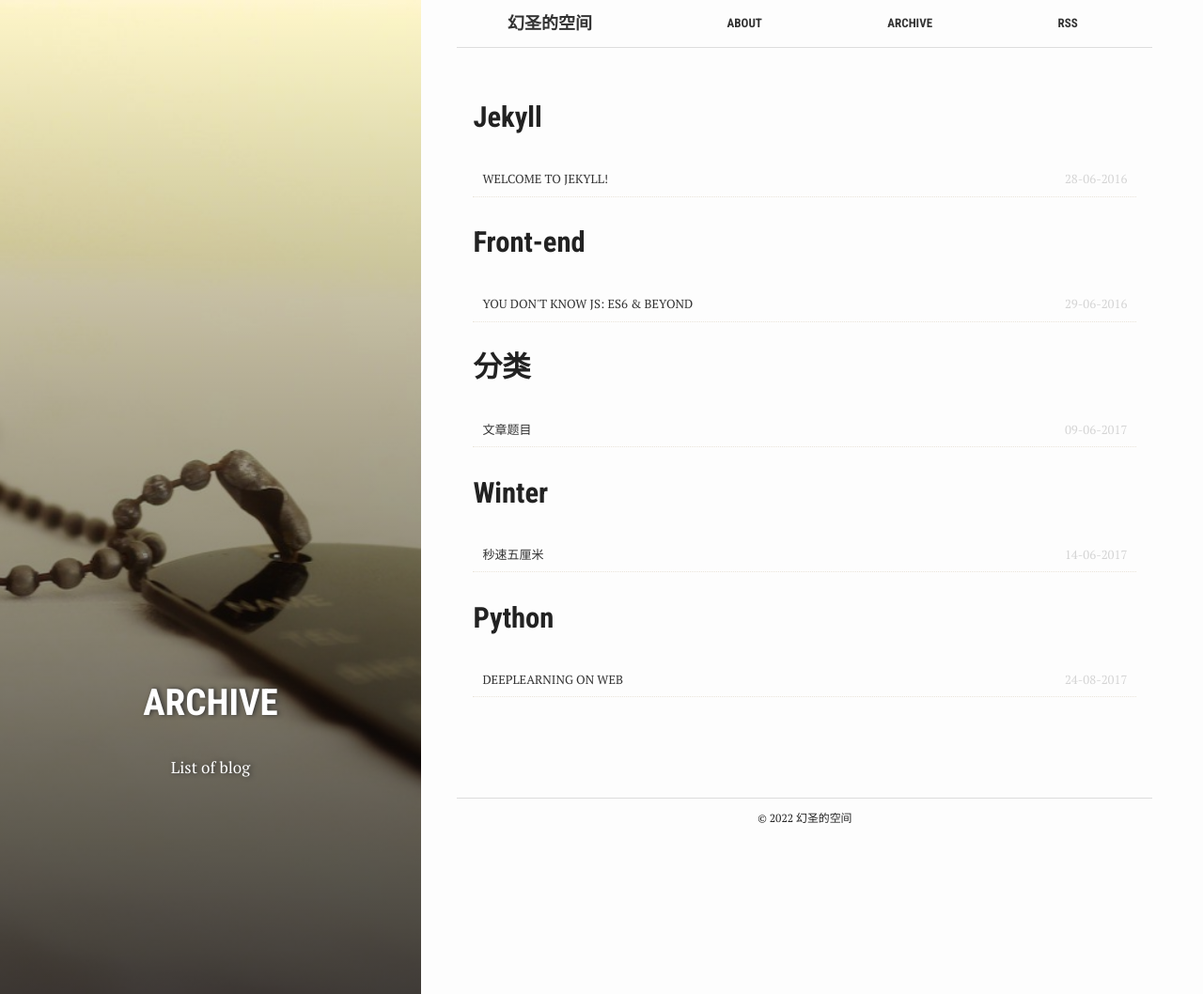
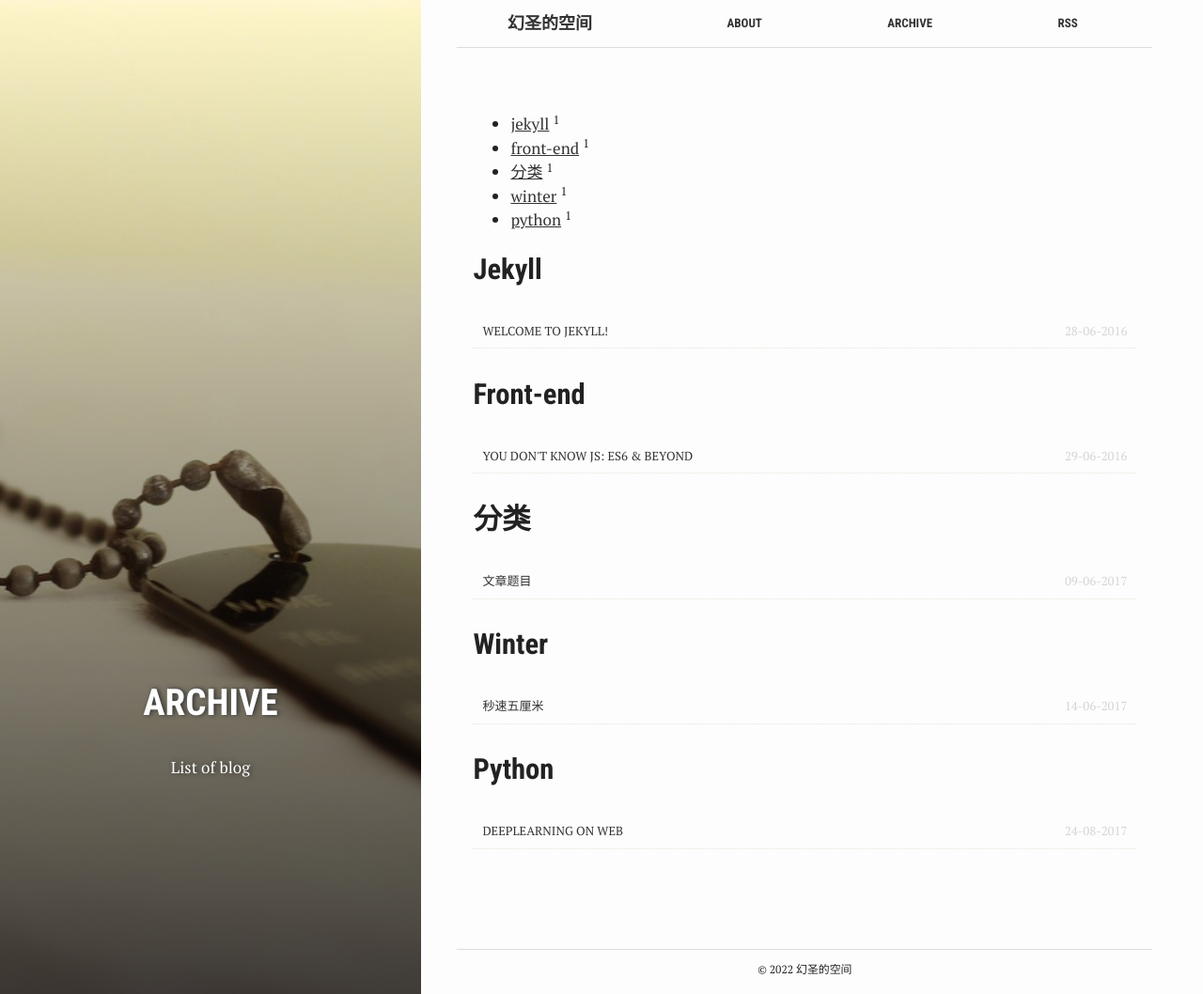
Before and after one commit to cheungwoonming/cheungwoonming.github.io, a Jekyll site: the page built from archive.md, in a window 1280 px wide and 1058 px high. Shown: the whole window at 94% size. Built offline with Jekyll 4.4.1, drawn with Linux system fonts in a browser that asks for light colours; comment, search, counter and statistics services are not loaded.

Commit message:
添加标签页

```diff
--- a/_layouts/post.html
+++ b/_layouts/post.html
@@ -14,13 +14,9 @@ layout: default
     {% endif %}
   </p>
 
-  {% include tags.html %}
-
   <div class="post-content">
 
     {{ content }}
-
-    {% include tags.html %}
 
     <div class="post-links">
       {% if page.next.url %}
--- a/archive.md
+++ b/archive.md
@@ -7,6 +7,14 @@ crawlertitle: "All articles"
 summary: "List of blog"
 active: archive
 ---
+
+<ul class="category-key">
+    {% for tag in site.tags %}
+    <li>
+        <a href="#{{ tag[0] }}">{{ tag[0] }}</a> <sup>{{ tag[1].size }}</sup>
+    </li>
+    {% endfor %}
+</ul>
 
 {% for tag in site.tags %}
   {% assign t = tag | first %}
```
